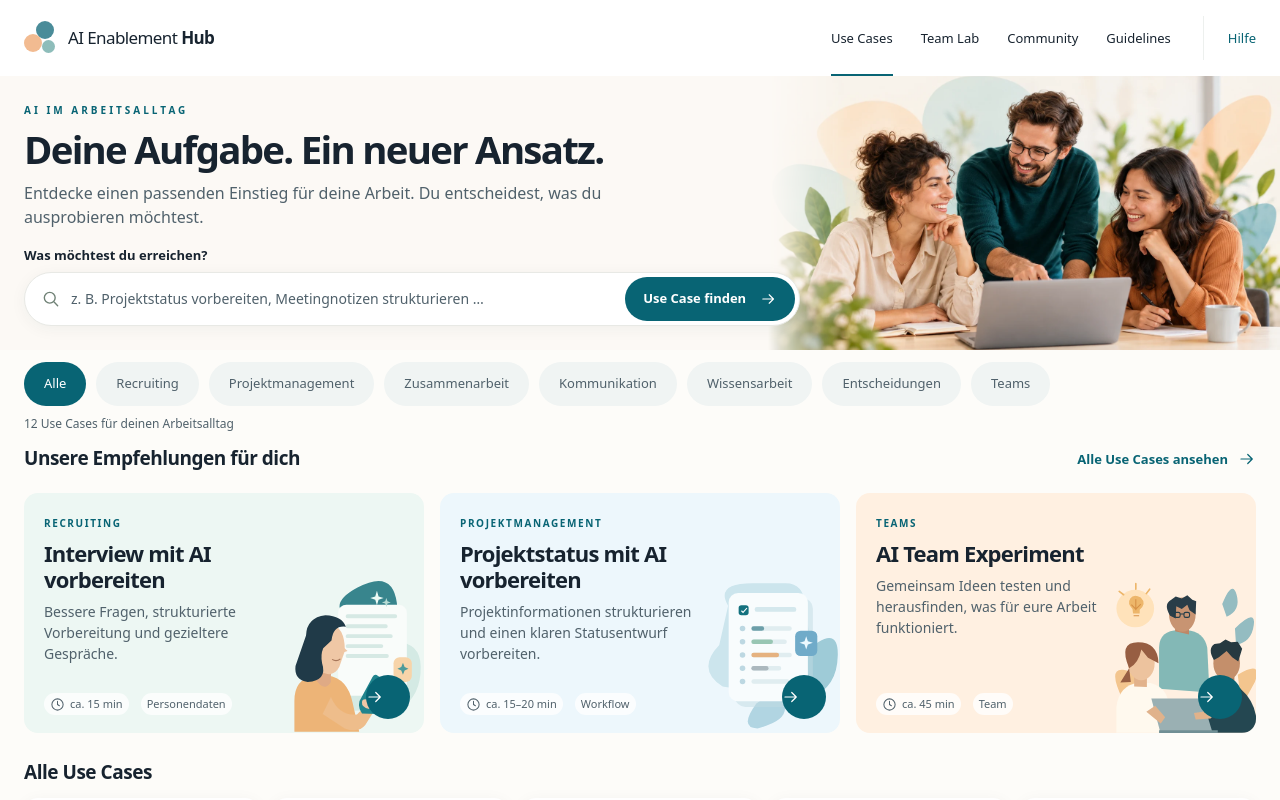
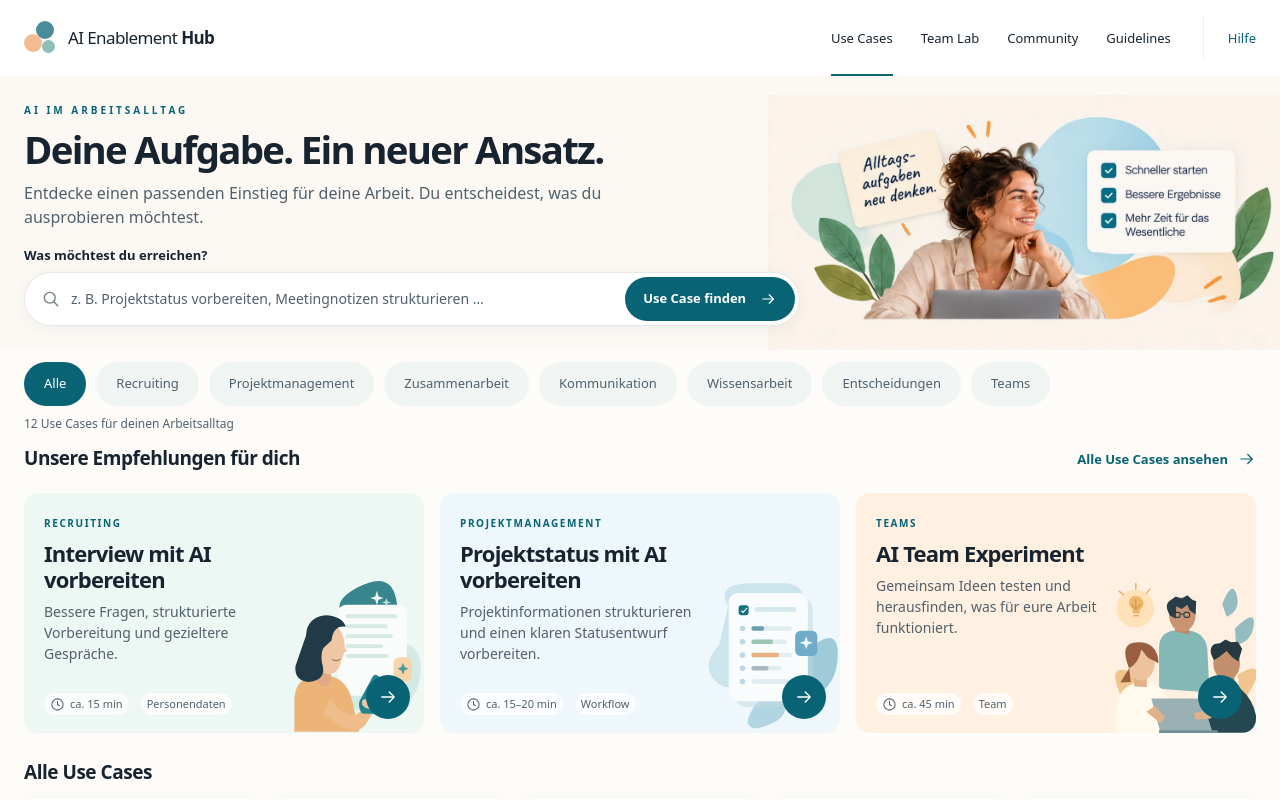
Before and after one commit to dominication/ai-enablement-hub, a Next.js app: page /use-cases in a window 1280 px wide. Shown: the top 800 px of the page. Built offline with nearby package versions, Linux system fonts and the light colour scheme.

Commit message:
Match use-case hero reference and center card arrows

```diff
--- a/src/app/use-cases/library.css
+++ b/src/app/use-cases/library.css
@@ -7,7 +7,7 @@
 .library-hero-copy > .eyebrow { letter-spacing: .3em; margin-bottom: 10px; }
 .uc-library h1 { font-size: clamp(30px, 3vw, 42px); font-weight: 750; line-height: 1.12; letter-spacing: -.045em; }
 .library-intro { color: var(--hub-muted); font-size: 16px; line-height: 1.5; margin-top: 10px; max-width: 620px; }
-.library-hero-art { position: absolute; right: 0; bottom: 0; width: 40%; height: 100%; object-fit: cover; object-position: center; mix-blend-mode: multiply; mask-image: linear-gradient(to right, transparent, #000 15%); }
+.library-hero-art { position: absolute; right: 0; bottom: 0; width: 40%; height: 100%; object-fit: contain; object-position: center bottom; mix-blend-mode: multiply; }
 .uc-library .hero-search { max-width: none; margin-top: 16px; }
 .uc-library .hero-search label { font-size: 13px; color: var(--hub-ink); margin-bottom: 6px; }
 .uc-library .search-field { border: 1px solid #e8e9e5; border-radius: 30px; padding: 4px 4px 4px 16px; box-shadow: var(--hub-shadow); gap: 10px; }
@@ -97,3 +97,28 @@
 .uc-library .library-grid .card-meta > span { white-space: normal; }
 .uc-library .library-grid .card-action { position: absolute; bottom: 14px; right: 10px; width: 44px; height: 44px; padding: 0; display: grid; place-items: center; border-radius: 50%; background: #f4f7f6; }
 .uc-library .library-featured-card .card-meta { margin-bottom: 0; }
+
+/* Reset shared card-action alignment; center the arrow's visible 4–19 viewBox extent. */
+.uc-library .library-featured-card .card-action,
+.uc-library .library-grid .card-action {
+  display: flex;
+  align-items: center;
+  justify-content: center;
+  width: 44px;
+  height: 44px;
+  min-width: 44px;
+  min-height: 44px;
+  margin: 0;
+  padding: 0;
+  gap: 0;
+  line-height: 0;
+}
+.uc-library .card-action > svg {
+  display: block;
+  flex: 0 0 20px;
+  width: 20px;
+  height: 20px;
+  margin: 0;
+  padding: 0;
+  transform: translateX(.4167px);
+}
--- a/src/app/use-cases/page.tsx
+++ b/src/app/use-cases/page.tsx
@@ -27,7 +27,7 @@ export default async function UseCasesPage({ searchParams }: { searchParams: Pro
   return <div className="uc-library">
     <section className="library-hero" aria-labelledby="library-title"><div className="library-hero-inner">
       <div className="library-hero-copy"><p className="eyebrow">AI IM ARBEITSALLTAG</p><h1 id="library-title">Deine Aufgabe. Ein neuer Ansatz.</h1><p className="library-intro">Entdecke einen passenden Einstieg für deine Arbeit. Du entscheidest, was du ausprobieren möchtest.</p><HeroSearch initialQuery={query} compact category={category} /></div>
-      <Image className="library-hero-art" src="/images/home/team-hero.webp" alt="" width={1400} height={933} sizes="(max-width: 760px) 100vw, 40vw" priority />
+      <Image className="library-hero-art" src="/images/use-cases/hero.webp" alt="" width={1200} height={598} sizes="(max-width: 760px) 100vw, 40vw" priority />
     </div></section>
     <div className="library-content">
       <nav className="library-filters" aria-label="Use Cases nach Kategorie">{['', ...categories].map((value) => <Link key={value} href={filterHref(value)} aria-current={category === value ? 'page' : undefined}>{value || 'Alle'}</Link>)}</nav>
```
Also changed, not shown: public/images/use-cases/hero.webp (added).
